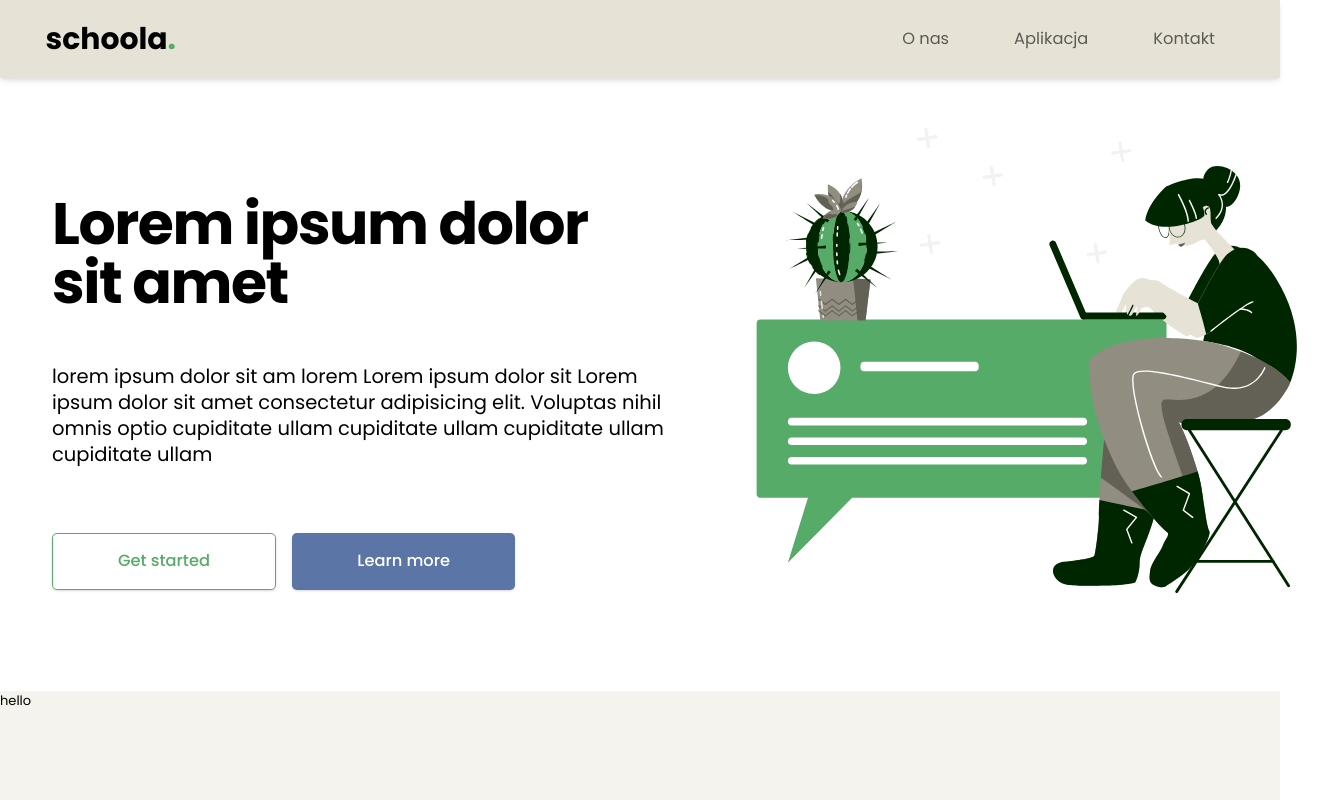
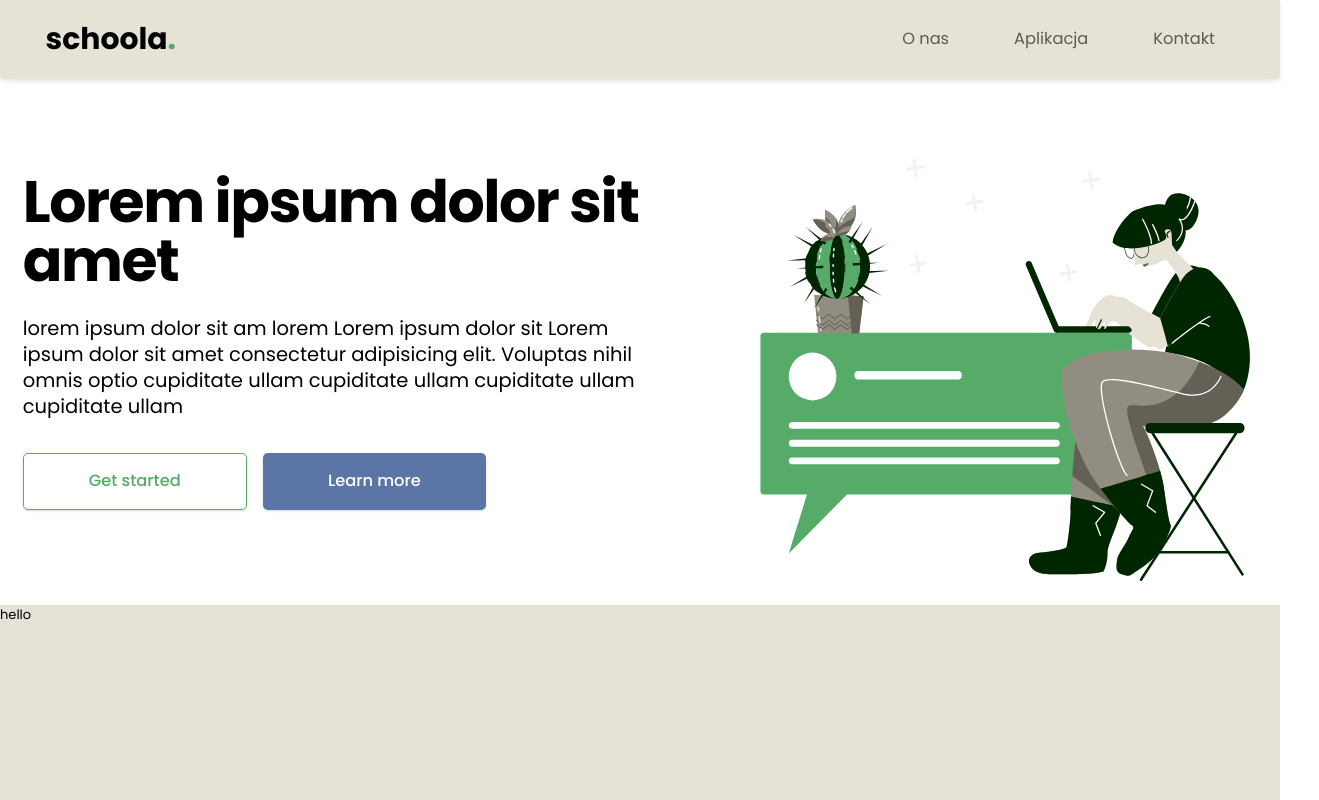
Before and after one commit to schoola-pl/schoola-landing, a Next.js app: page / in a window 1280 px wide. Shown: the top 800 px of the page, 1319 px wide, since content can reach past the window. Built offline with nearby package versions, Linux system fonts and the light colour scheme.

Commit message:
Refactor of homepage and add footer

```diff
--- a/components/organisms/Navbar/Navbar.tsx
+++ b/components/organisms/Navbar/Navbar.tsx
@@ -43,6 +43,7 @@ const Navbar: React.FC = () => {
         style={{
           boxShadow: isMobile ? 'inset 0 2px 10px -5px #000' : 'none',
           opacity: isOpen ? 1 : 0,
+          pointerEvents: isOpen ? 'unset' : 'none',
           transform: `translateY(${isOpen ? '0' : '100%'})`
         }}
         aria-expanded={isOpen}
--- a/components/organisms/ProblemSection/ProblemSection.tsx
+++ b/components/organisms/ProblemSection/ProblemSection.tsx
@@ -1,7 +1,7 @@
 import React from 'react';
 
 const ProblemSection = () => (
-  <div className="relative w-screen top-10 bg-amber-medium h-72">
+  <div className={'bg-amber-default h-96'}>
     <h1>hello</h1>
   </div>
 );
--- a/components/organisms/SectionCTA/SectionCTA.tsx
+++ b/components/organisms/SectionCTA/SectionCTA.tsx
@@ -2,11 +2,10 @@ import ConnectIcon from 'assets/icons/ConnectIcon.svg';
 import Image from 'next/image';
 
 const SectionCTA: React.FC = () => (
-  <div className="grid left-12 relative top-20  grid-cols-2">
-    <div className="col-span-1">
+  <div className="h-full flex items-center justify-center flex-col-reverse md:flex-row px-5 md:px-3">
     <div className="flex flex-col items-start py-10 px-4">
-        <h1 className="text-7xl py-6 font-extrabold tracking-tight">Lorem ipsum dolor sit amet</h1>
-        <p className="text-2xl py-10 max-w-3xl">
+      <h1 className="text-7xl mb-8 font-extrabold tracking-tight">Lorem ipsum dolor sit amet</h1>
+      <p className="text-2xl max-w-3xl">
         lorem ipsum dolor sit am lorem Lorem ipsum dolor sit Lorem ipsum dolor sit amet consectetur adipisicing elit. Voluptas nihil omnis optio
         cupiditate ullam cupiditate ullam cupiditate ullam cupiditate ullam
       </p>
@@ -23,11 +22,8 @@ const SectionCTA: React.FC = () => (
         </div>
       </div>
     </div>
-    </div>
-    <div>
-      <div className="relative bottom-32 ml-20">
+    <div className="md:ml-10">
       <Image src={ConnectIcon} width={600} height={600} alt={'Connect people icon'} />
-      </div>
     </div>
   </div>
 );
--- a/components/templates/Layout.tsx
+++ b/components/templates/Layout.tsx
@@ -7,7 +7,7 @@ const Layout: React.FC = ({ children }) => {
     <>
       <Navbar />
       <main aria-live={'polite'} aria-atomic={true}>
-        {children}
+        <div style={{ minHeight: 'calc(100vh - 78px)' }}>{children}</div>
       </main>
       <Footer />
     </>
--- a/pages/index.tsx
+++ b/pages/index.tsx
@@ -1,12 +1,12 @@
 import type { NextPage } from 'next';
 import SectionCTA from 'components/organisms/SectionCTA/SectionCTA';
-import ProblemSection from 'components/organisms/ProblemSection/ProblemSection';
+import ProblemSection from '../components/organisms/ProblemSection/ProblemSection';
 
 const Home: NextPage = () => (
-  <div>
+  <>
     <SectionCTA />
     <ProblemSection />
-  </div>
+  </>
 );
 
 export default Home;
```
Lines whose indentation alone changed are shown as unchanged.
